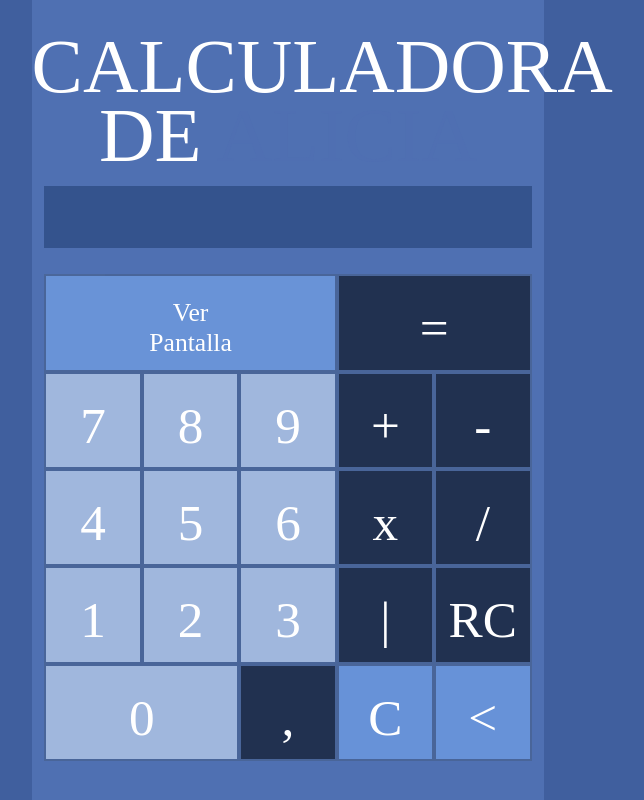
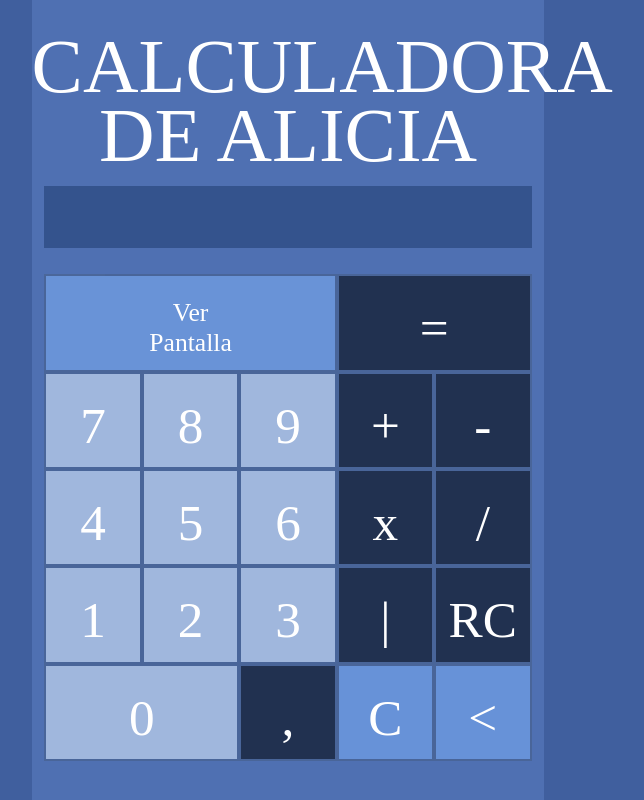
Before and after one commit to abdullahalee/test-calculator, a plain HTML site: page index.html in a window 1280 px wide. Shown: the whole page, without its empty margins (352-996 px from the left). Drawn offline with Linux system fonts and the light colour scheme; a web font is replaced by a local one.

Commit message:
Update assets.css

```diff
--- a/assets.css
+++ b/assets.css
@@ -53,7 +53,7 @@ header{
 	line-height: 90%;
 }
 header span{
-	color:#4F6FB2;
+	color:##6993D7;
 	font-family: 'jellyregular';
 }
 
```
